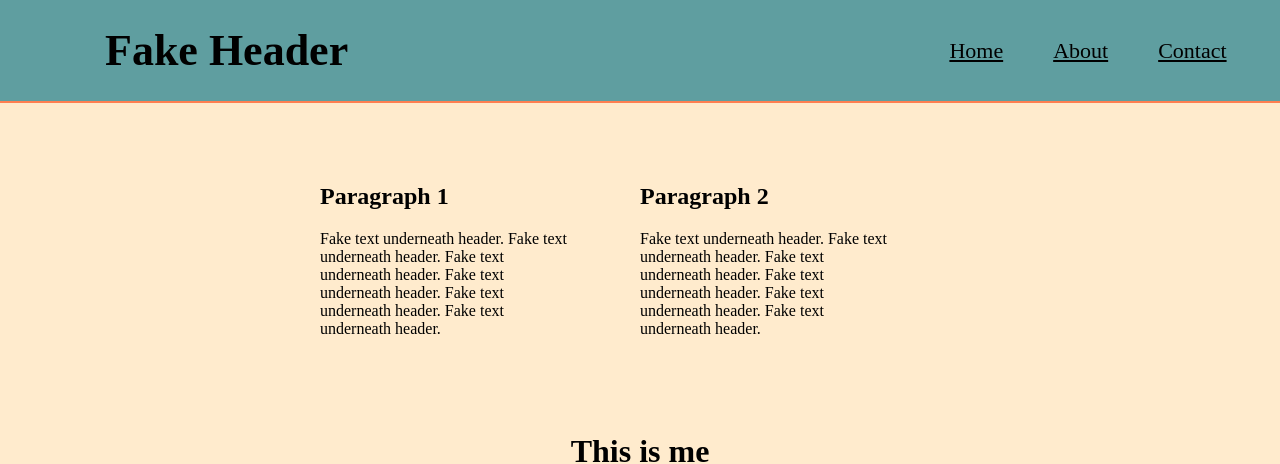
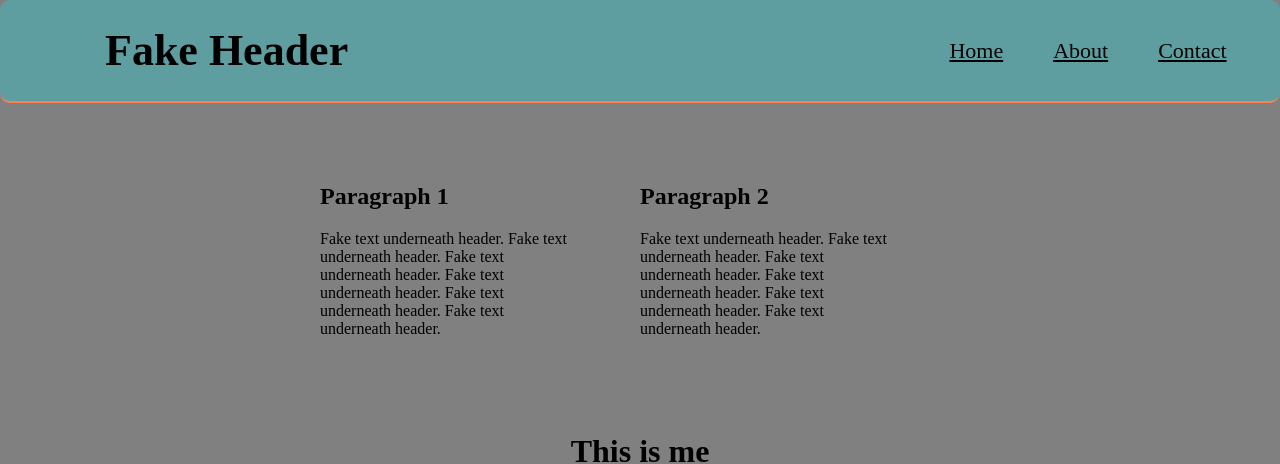
Before and after one commit to AntReyn12/recap-project, a plain HTML site: page index.html in a window 1280 px wide. Shown: the top 464 px of the page. Drawn offline with Linux system fonts and the light colour scheme.

Commit message:
minor changes

```diff
--- a/css/style.css
+++ b/css/style.css
@@ -6,7 +6,7 @@
   box-sizing: border-box;
 }
 body {
-  background-color: blanchedalmond;
+  background-color: gray;
 }
 header {
   width: 100%;
@@ -16,6 +16,7 @@ header {
   padding: 25px 0;
   background-color: cadetblue;
   border-bottom: coral 2px solid;
+  border-radius: 10px;
 }
 .left {
   font-size: 22px;
```
